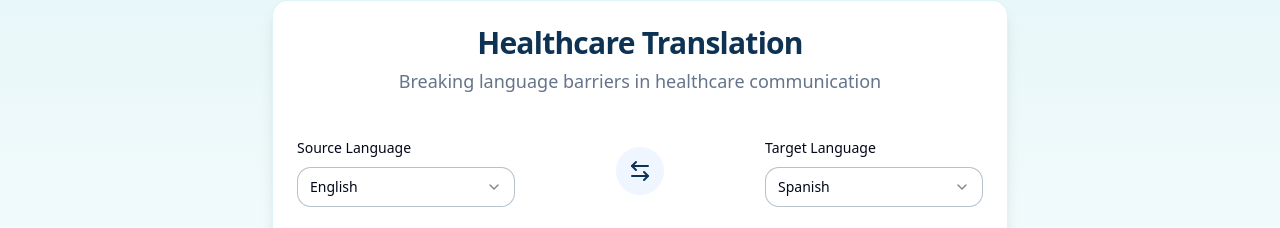
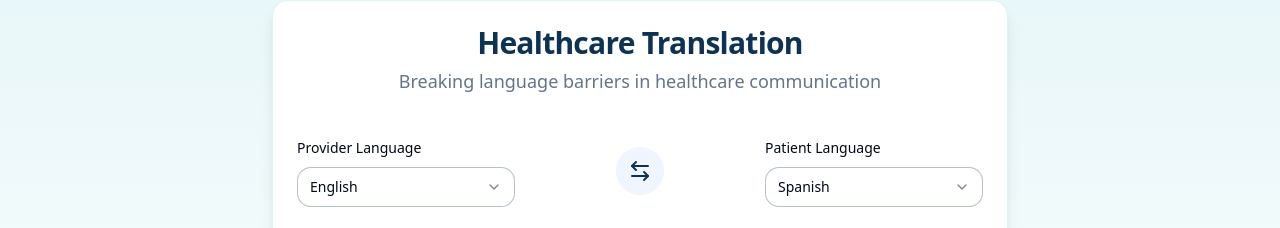
Before and after one commit to sindhuri95/Push-to-Talk, a React (Vite) app: page / in a window 1280 px wide. Shown: the part 238-466 px from the top of the page. Built offline with nearby package versions, Linux system fonts and the light colour scheme.

Commit message:
Rename language labels
Rename "Source Language" to "Provider Language" and "Target Language" to "Patient Language" on the landing page.

```diff
--- a/src/pages/Index.tsx
+++ b/src/pages/Index.tsx
@@ -69,12 +69,12 @@ const Index = () => {
                   <LanguageSelector
                     value={sourceLanguage}
                     onChange={setSourceLanguage}
-                    label="Source Language"
+                    label="Provider Language"
                   />
                 )}
                 {autoDetect && (
                   <div className="flex flex-col space-y-2">
-                    <span className="text-sm font-medium">Source Language</span>
+                    <span className="text-sm font-medium">Provider Language</span>
                     <div className="border border-input px-3 py-2 rounded-md bg-muted/30">
                       <span className="text-sm text-muted-foreground">Auto-detect enabled</span>
                     </div>
@@ -92,7 +92,7 @@ const Index = () => {
                 <LanguageSelector
                   value={targetLanguage}
                   onChange={setTargetLanguage}
-                  label="Target Language"
+                  label="Patient Language"
                 />
               </div>
             </div>
```
